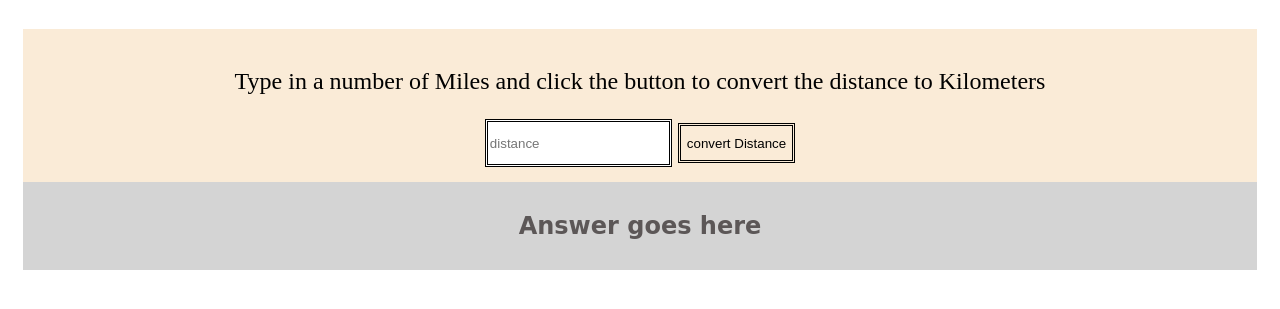
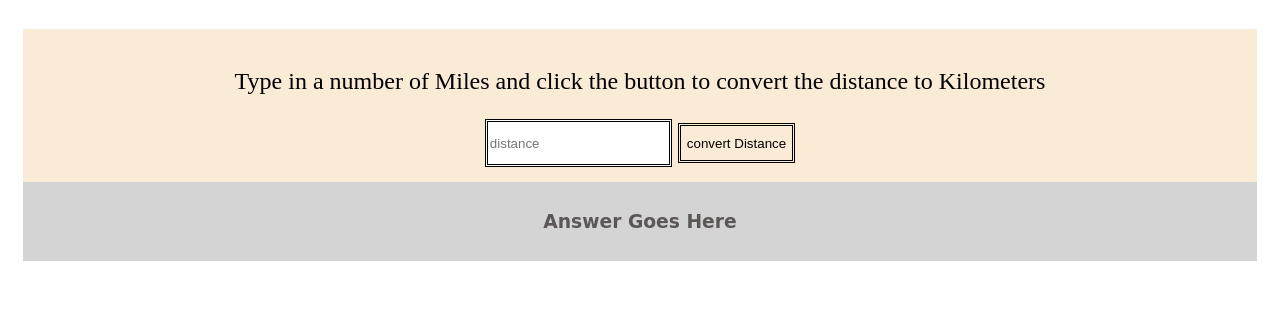
Before and after one commit to Anshuman7080/distanceConverter, a plain HTML site: page index.html in a window 1280 px wide. Shown: the part 173-482 px from the top of the page. Drawn offline with Linux system fonts and the light colour scheme.

Commit message:
headding change

```diff
--- a/index.html
+++ b/index.html
@@ -20,7 +20,7 @@
             </form>
         </div>
             <div class="bottom" id="answer">
-                <h2 class="invisible">Answer goes here</h2>
+                <h3 class="invisible">Answer Goes Here</h3>
 
             </div>
 
```
